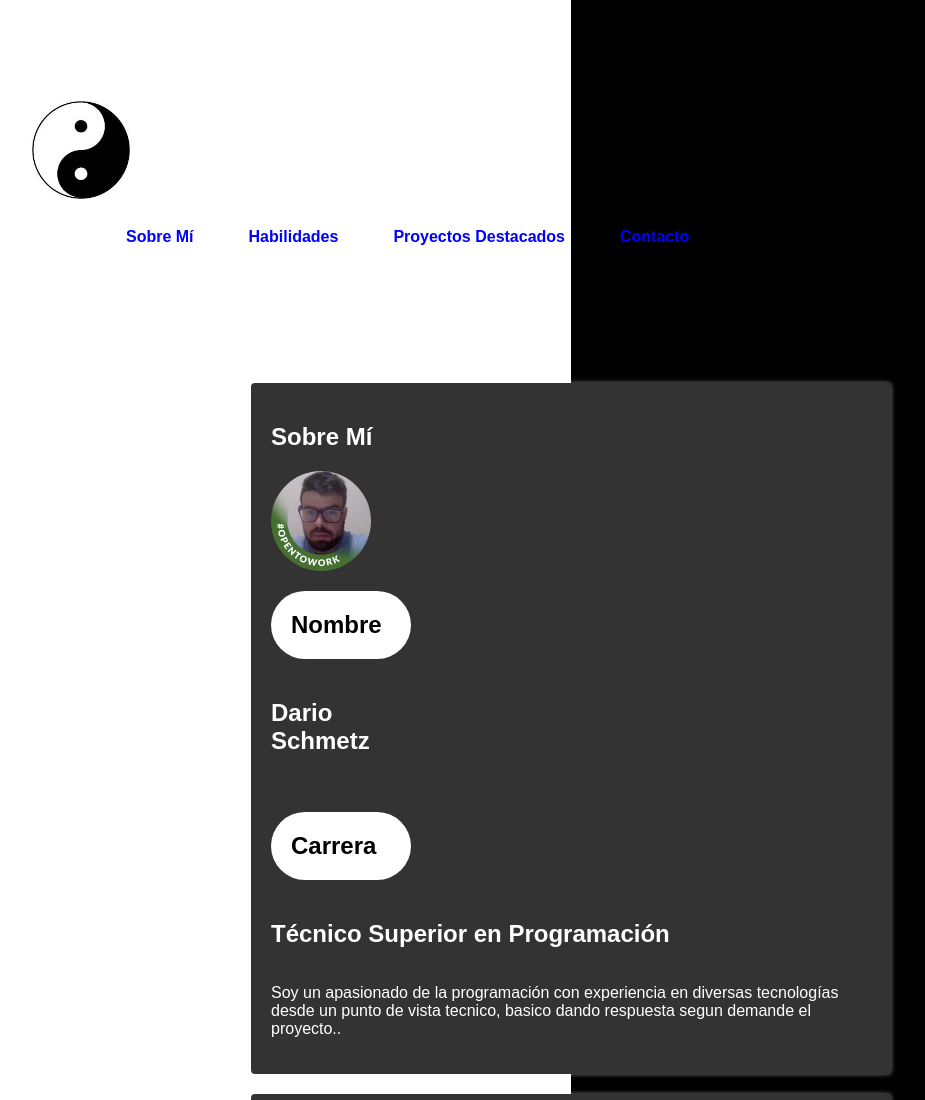
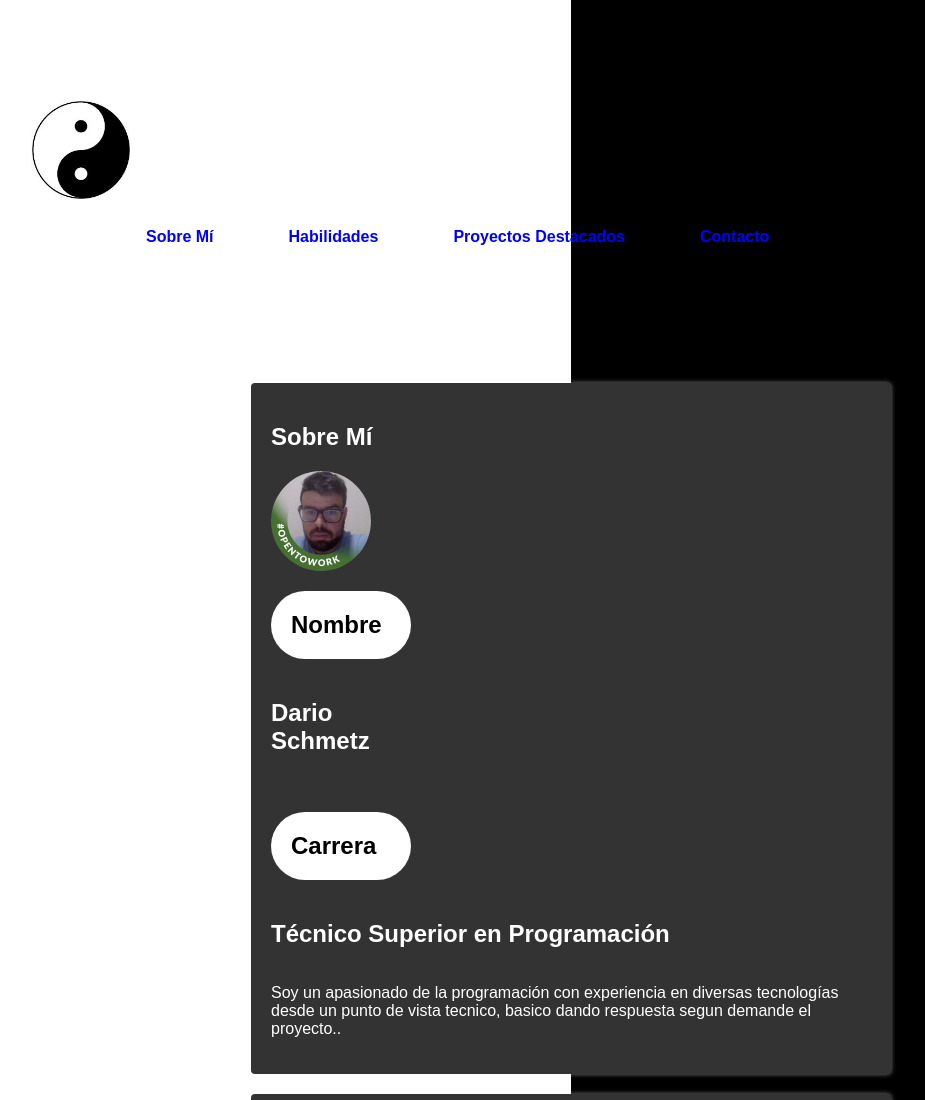
Before and after one commit to DarioSchmetz/portafolioPresentacion, a website: page public_html/index.html in a window 1280 px wide. Shown: the top 1100 px of the page, without its empty margins (69-994 px from the left). Drawn offline with Linux system fonts and the light colour scheme.

Commit message:
segundo cambio

```diff
--- a/public_html/styles.css
+++ b/public_html/styles.css
@@ -9,7 +9,7 @@ body {
 }
 nav ul li {
     list-style: none;
-    margin-left: 55px;
+    margin-left: 75px;
     padding: 12px 0;
     float: left;
     position: relative;
```
